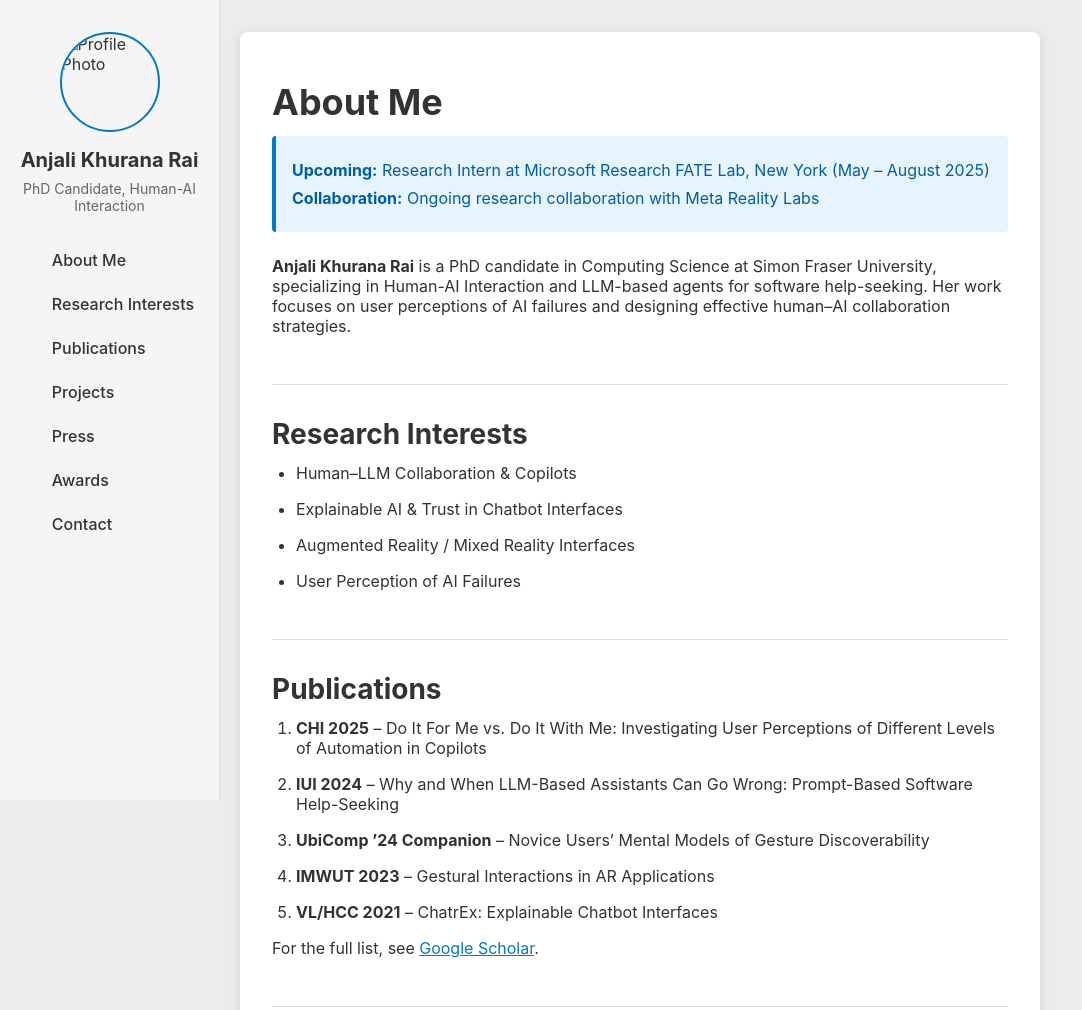
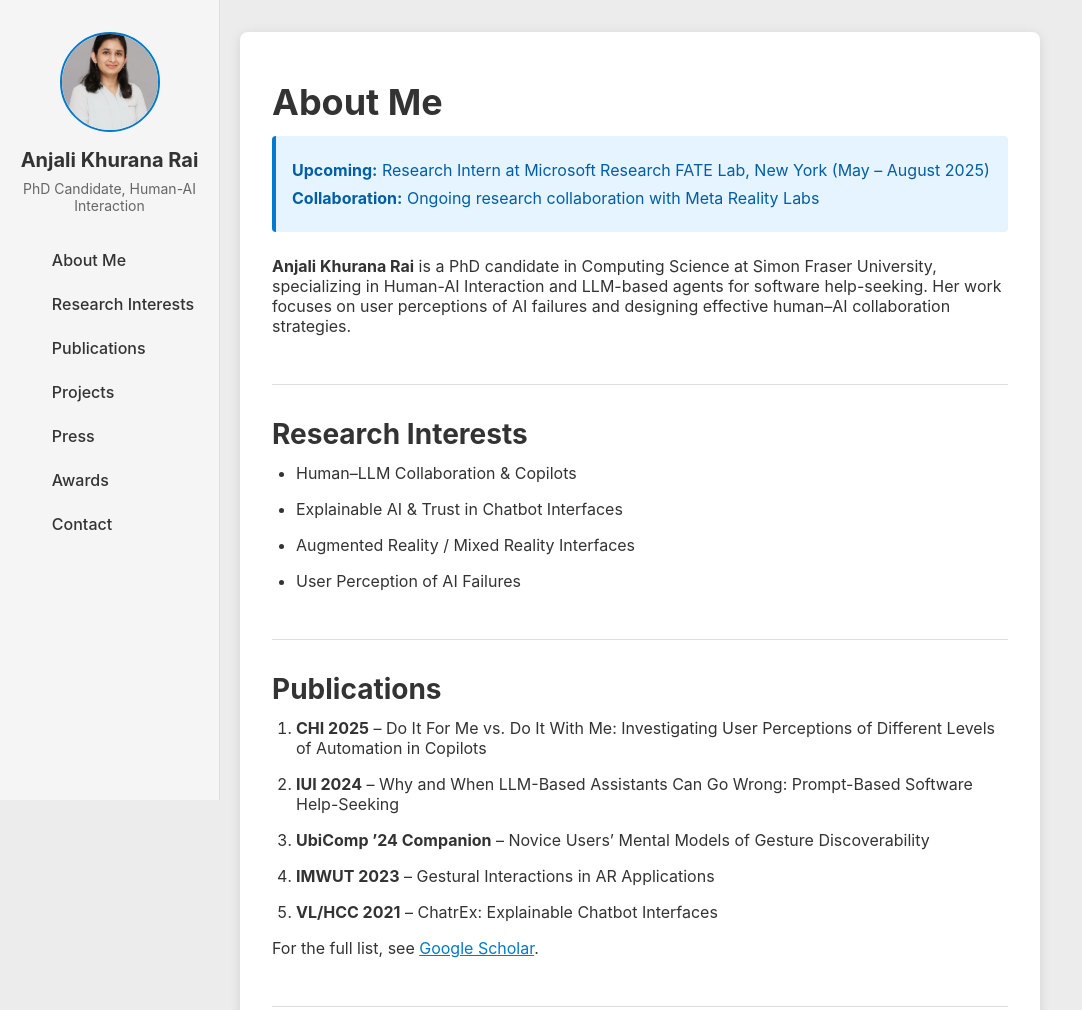
Before and after one commit to anjalikhuranarai/profile, a plain HTML site: page index.html in a window 1280 px wide. Shown: the top 1010 px of the page, without its empty margins (0-1082 px from the left). Drawn offline with Linux system fonts and the light colour scheme.

Commit message:
Update index.html

```diff
--- a/index.html
+++ b/index.html
@@ -128,7 +128,7 @@
 <body>
   <!-- Sidebar Navigation -->
   <aside class="sidebar">
-    <img src="images/image.png" alt="Profile Photo" class="sidebar-photo">
+    <img src="image.png" alt="Profile Photo" class="sidebar-photo">
     <h2>Anjali Khurana Rai</h2>
     <p class="sidebar-tagline">PhD Candidate, Human-AI Interaction</p>
     <nav>
```
